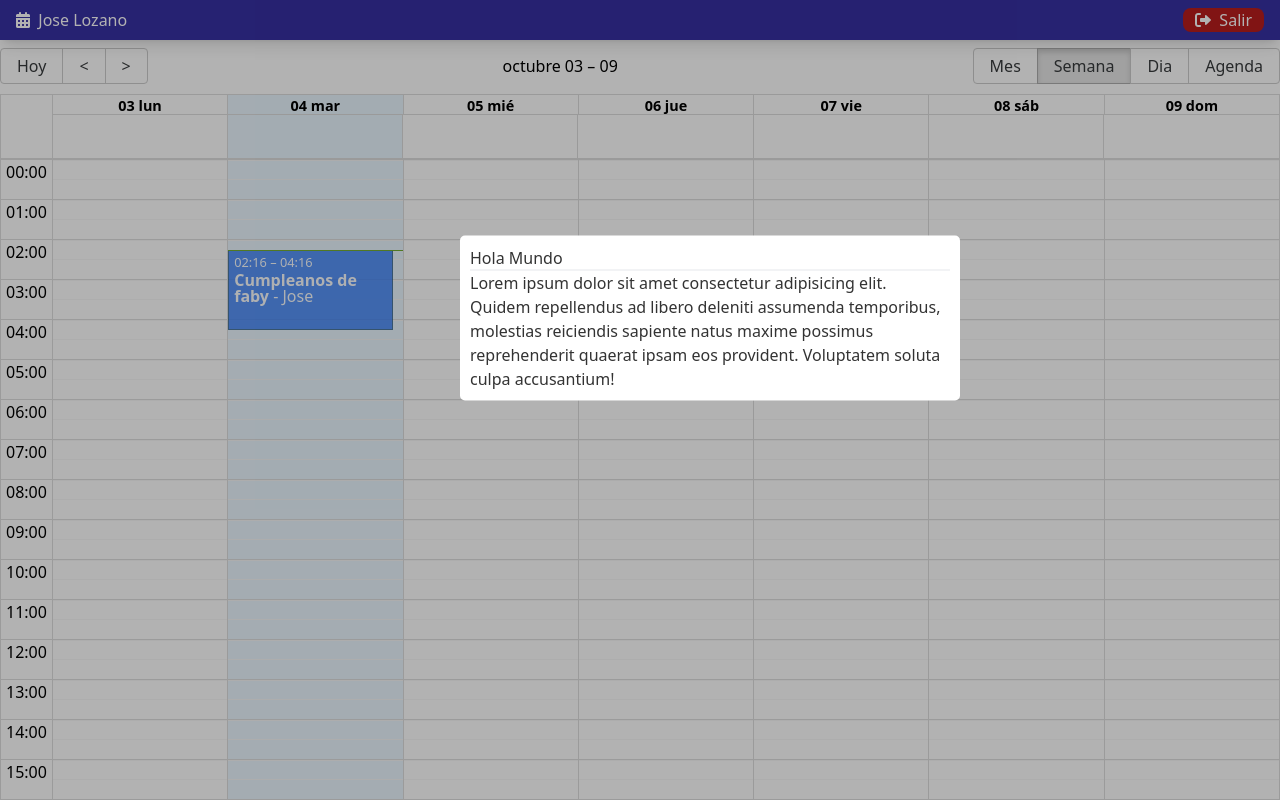
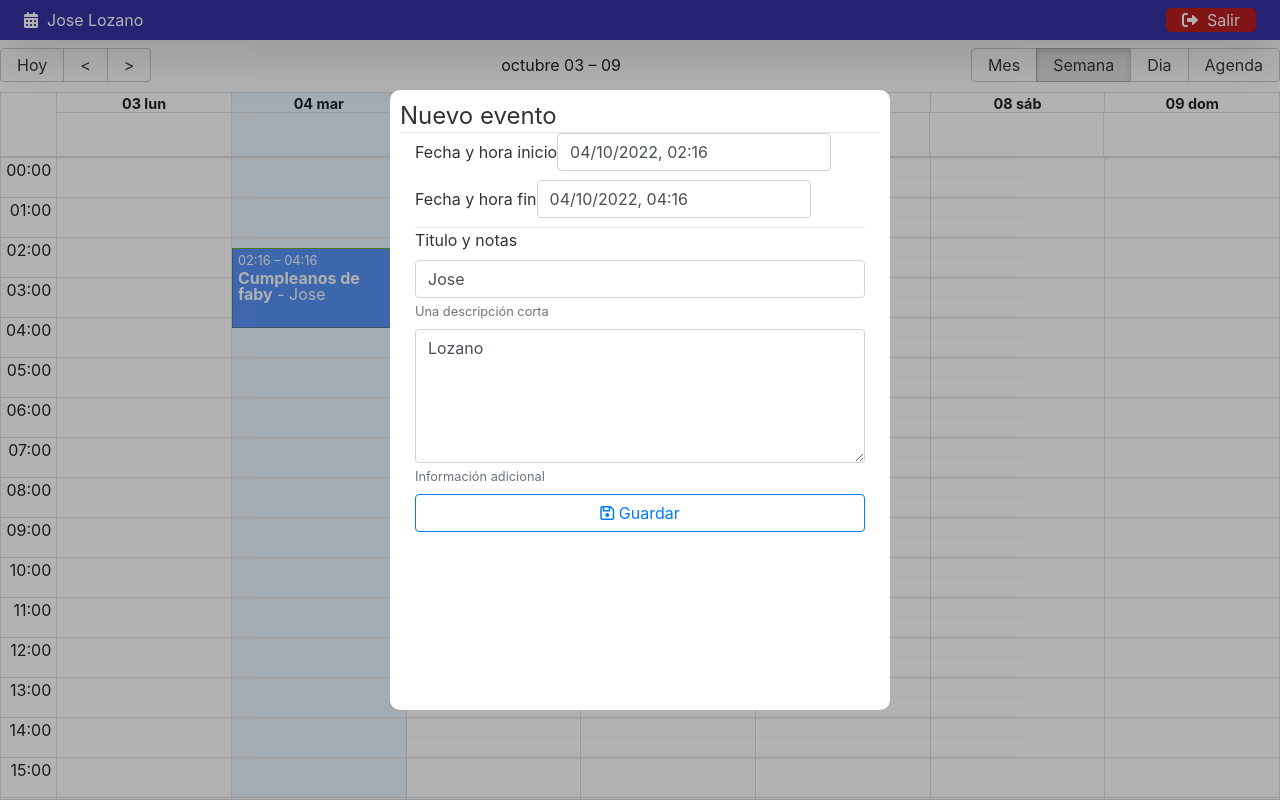
Before and after one commit to daftnemesis/Calendar, a React (Vite) app: page / in a window 1280 px wide. Built offline with nearby package versions, Linux system fonts and the light colour scheme.

Commit message:
agregando estilos al modal y tambien dandole funcionalidad al selector de fechas, el cual es react date picker

```diff
--- a/index.html
+++ b/index.html
@@ -7,6 +7,7 @@
     <title>Calendar App</title>
     <!-- <link href="https://cdn.jsdelivr.net/npm/bootstrap@5.2.2/dist/css/bootstrap.min.css" rel="stylesheet" integrity="sha384-Zenh87qX5JnK2Jl0vWa8Ck2rdkQ2Bzep5IDxbcnCeuOxjzrPF/et3URy9Bv1WTRi" crossorigin="anonymous"> -->
     <link rel="stylesheet" href="https://cdnjs.cloudflare.com/ajax/libs/font-awesome/6.2.0/css/all.min.css" integrity="sha512-xh6O/CkQoPOWDdYTDqeRdPCVd1SpvCA9XXcUnZS2FmJNp1coAFzvtCN9BmamE+4aHK8yyUHUSCcJHgXloTyT2A==" crossorigin="anonymous" referrerpolicy="no-referrer" />
+    <link rel="stylesheet" href="https://cdn.jsdelivr.net/npm/bootstrap@4.5.3/dist/css/bootstrap.min.css" integrity="sha384-TX8t27EcRE3e/ihU7zmQxVncDAy5uIKz4rEkgIXeMed4M0jlfIDPvg6uqKI2xXr2" crossorigin="anonymous">
   </head>
   <body>
     <div id="root"></div>
--- a/package.json
+++ b/package.json
@@ -12,6 +12,7 @@
     "date-fns": "^2.29.3",
     "react": "^18.2.0",
     "react-big-calendar": "^1.5.0",
+    "react-datepicker": "^4.8.0",
     "react-dom": "^18.2.0",
     "react-modal": "^3.16.1",
     "react-router-dom": "6"
--- a/src/calendar/components/CalendarModal.jsx
+++ b/src/calendar/components/CalendarModal.jsx
@@ -1,6 +1,11 @@
+import { addHours } from 'date-fns';
 import { useState } from 'react';
+import DatePicker, {registerLocale} from 'react-datepicker';
 import Modal from 'react-modal';
+import "react-datepicker/dist/react-datepicker.css";
+import { es } from 'date-fns/locale';
 
+registerLocale('es', es)
 
 const customStyles = {
   content: {
@@ -13,29 +18,113 @@
   },
 };
 
-Modal.setAppElement('#root')
+Modal.setAppElement('#root');
 
 export const CalendarModal = () => {
+  const [isOpen, setIsOpen] = useState(true);
 
-  const [isOpen, setIsOpen] = useState(true)
+  const [formValues, setFormValues] = useState({
+    title: 'Jose',
+    notes: 'Lozano',
+    start: new Date(),
+    end: addHours(new Date(), 2),
+  })
+
+  const onInputChange = ({target}) => {
+    setFormValues({
+      ...formValues,
+      [target.name]: target.value
+    })
+  }
+
+  const onDateChanged = ( event, changing ) => {
+    setFormValues({
+      ...formValues,
+      [changing]: event
+    })
+  }
 
   const onCloseModal = () => {
-    console.log('cerrando modal')
-    setIsOpen(false)
-  }
+    console.log('cerrando modal');
+    setIsOpen(false);
+  };
 
   return (
     <Modal
       isOpen={isOpen}
       onRequestClose={onCloseModal}
       style={customStyles}
-      className='modal'
-      overlayClassName='modal-fondo'
+      className="modal"
+      overlayClassName="modal-fondo"
       closeTimeoutMS={200}
     >
-      <h1>Hola Mundo</h1>
+      <h1 className='text-2xl'> Nuevo evento </h1>
       <hr />
-      <p>Lorem ipsum dolor sit amet consectetur adipisicing elit. Quidem repellendus ad libero deleniti assumenda temporibus, molestias reiciendis sapiente natus maxime possimus reprehenderit quaerat ipsam eos provident. Voluptatem soluta culpa accusantium!</p>
+      <form className="container">
+        <div className="form-group mb-2">
+          <label>Fecha y hora inicio</label>
+          <DatePicker
+            selected={formValues.start}
+            className='form-control'
+            onChange={event => onDateChanged(event, 'start')}
+            dateFormat='Pp'
+            showTimeSelect
+            locale='es'
+            timeCaption='Hora'
+          />
+        </div>
+
+        <div className="form-group mb-2">
+          <label>Fecha y hora fin</label>
+          <DatePicker
+            minDate={formValues.start}
+            selected={formValues.end}
+            className='form-control'
+            onChange={event => onDateChanged(event, 'end')}
+            dateFormat='Pp'
+            showTimeSelect
+            locale='es'
+            timeCaption='Hora'
+          />
+        </div>
+
+        <hr />
+        <div className="form-group mb-2">
+          <label>Titulo y notas</label>
+          <input
+            type="text"
+            className="form-control"
+            placeholder="Título del evento"
+            name="title"
+            autoComplete="off"
+            value={formValues.title}
+            onChange={onInputChange}
+          />
+          <small id="emailHelp" className="form-text text-muted">
+            Una descripción corta
+          </small>
+        </div>
+
+        <div className="form-group mb-2">
+          <textarea
+            type="text"
+            className="form-control"
+            placeholder="Notas"
+            rows="5"
+            name="notes"
+            value={formValues.notes}
+            onChange={onInputChange}
+          ></textarea>
+          <small id="emailHelp" className="form-text text-muted">
+            Información adicional
+          </small>
+        </div>
+
+        <button type="submit" className="btn btn-outline-primary btn-block">
+          <i className="far fa-save"></i>
+          <span> Guardar</span>
+        </button>
+      </form>
     </Modal>
-  )
-}
+  );
+};
--- a/src/styles.css
+++ b/src/styles.css
@@ -34,7 +34,7 @@
 
 .modal {
   background: white;
-  border-radius: 5px;
+  border-radius: 10px;
   color: rgb(51, 51, 51);
   display: inline;
   max-height: 620px;
```
Also changed, not shown: 1 other file (tests, documents, lock files or other folders).
